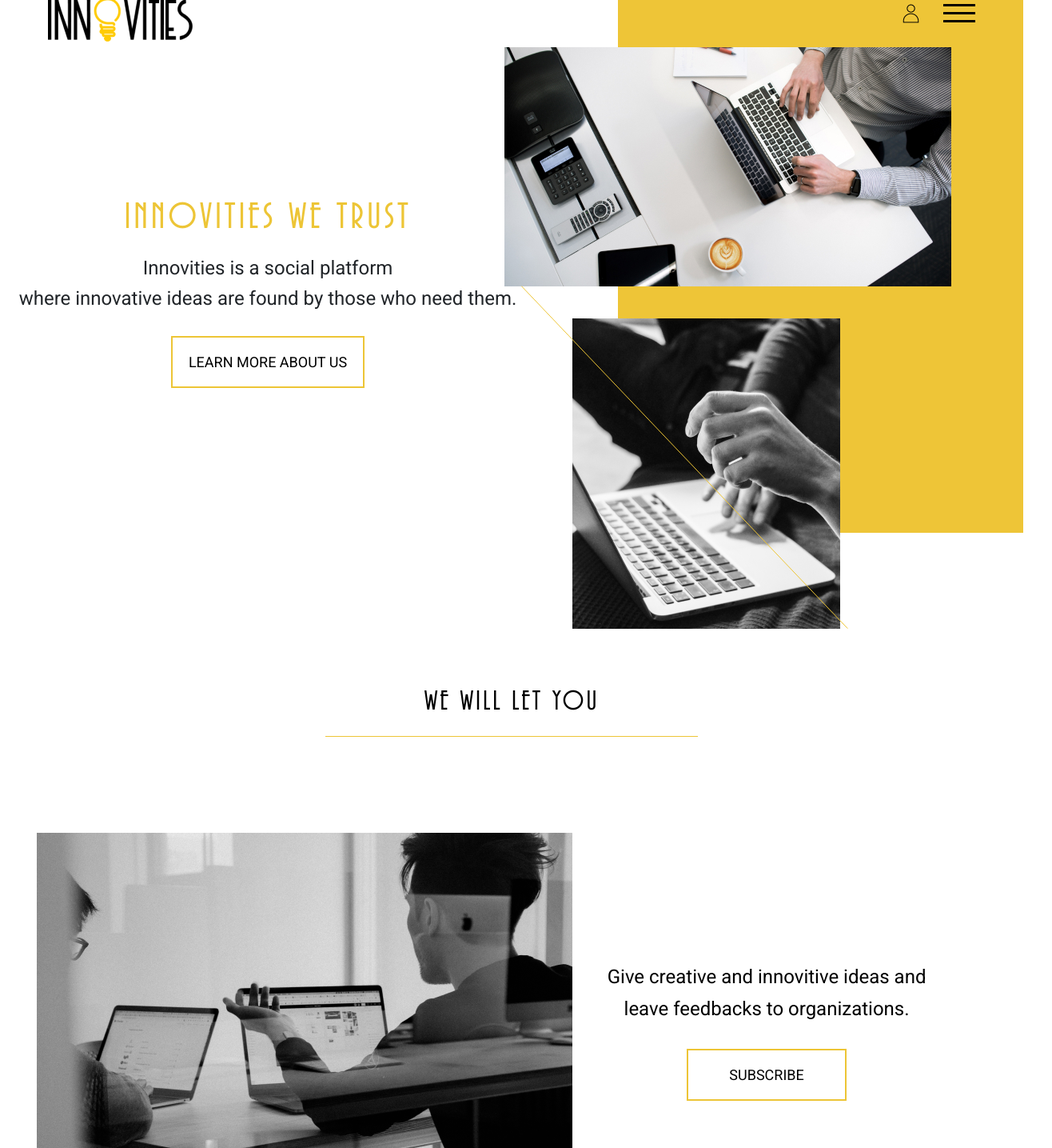
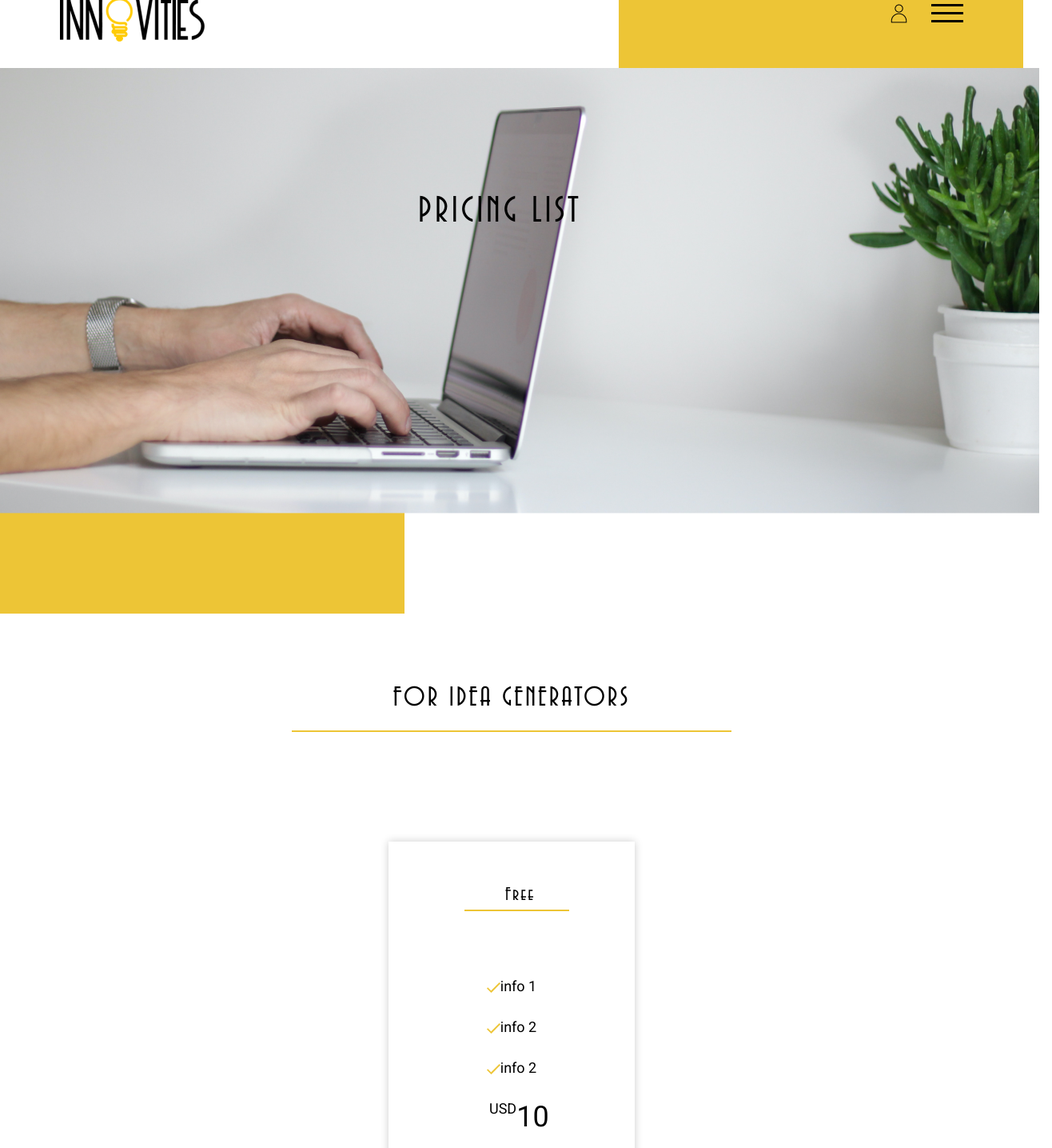
Before and after one commit to grigor-aramyan/generAItor, a React app: page / in a window 1280 px wide. Shown: the part 40-1475 px from the top of the page at 80% size, 1316 px wide, since content can reach past the window. Built offline with nearby package versions, Linux system fonts and the light colour scheme.

Commit message:
Pricing page update

```diff
--- a/public/css/styles.css
+++ b/public/css/styles.css
@@ -16,15 +16,15 @@
 /* Header */
 
 .header {
-  padding-left:60px !important;
-  padding-right:60px !important;
+  padding-left: 60px !important;
+  padding-right: 60px !important;
   position: absolute;
 }
 .header-wrapper {
   height: 72px;
 }
 .header-logo-wrapper {
-  padding-top:20px;
+  padding-top: 20px;
   cursor: pointer;
 }
 .header-profile-logo-wrapper {
@@ -33,11 +33,11 @@
 }
 .heaader-burger {
   cursor: pointer;
-  margin-left:30px;
-  padding-top:45px;
+  margin-left: 30px;
+  padding-top: 45px;
 }
-.heaader-burger img  {
-  margin-bottom:7px;
+.heaader-burger img {
+  margin-bottom: 7px;
 }
 
 /* Service */
@@ -170,7 +170,6 @@
   display: flex;
   flex-direction: row;
   justify-content: center;
-
 }
 .footer-icon {
   width: 42.41px;
@@ -369,7 +368,10 @@ margin-bottom: 10px;
 }
 
 /* Pricing page start */
-
+.pricing-header-wrapper {
+  position: relative;
+  z-index: 100;
+}
 .pricing-rectangle {
   position: absolute;
   width: 506px;
@@ -378,32 +380,26 @@ margin-bottom: 10px;
   top: 125px;
   background: #edc536;
 }
+.pricing-rectangle2 {
+  position: absolute;
+  width: 506px;
+  height: 681px;
+  right: 0px;
+  z-index: 1;
+  background: #edc536;
+}
 
 .pricing-image-wrapper {
   position: absolute;
   width: 1319px;
   height: 557px;
-  left: 60px;
+  /* left: 60px; */
+  margin-left: 60px;
   top: 125px;
-}
-
-.pricing-rectangle2 {
-  position: absolute;
-  width: 506px;
-  height: 681px;
-  left: 934px;
-  top: 0px;
-
-  background: #edc536;
+  z-index: 10;
 }
 
 .pricing-image-title {
-  position: absolute;
-  width: 251px;
-  height: 28px;
-  left: 590px;
-  top: 290px;
-
   font-family: Avenida Std;
   font-style: normal;
   font-weight: normal;
@@ -411,15 +407,23 @@ margin-bottom: 10px;
   line-height: 28px;
   text-align: center;
   letter-spacing: 0.08em;
-
+  white-space: nowrap;
   color: #000000;
+}
+.pricing-image-title-wrapper {
+  position: relative;
+  height: 28px;
+  top: 290px;
+  left: -43%;
+  z-index: 150;
+  text-align: center;
 }
 
 .pricing-idea-wrapper {
   /* width: 294px;
   height: 21px; */
   position: absolute;
-  top: 927px;
+  top: 345px;
   text-align: center;
 }
 
@@ -446,7 +450,7 @@ margin-bottom: 10px;
   width: 308px;
   height: 492px;
   margin: 100px auto;
-  top: 1038px;
+  top: 435px;
   background: #ffffff;
   box-shadow: 0px 0px 10px rgba(0, 0, 0, 0.2);
 }
@@ -528,12 +532,16 @@ margin-bottom: 10px;
 
   color: #ffffff;
 }
+.pricing-btn-text:hover {
+  text-decoration: none;
+  color: #ffffff;
+}
 
 .pricing-organization-wrapper {
   position: absolute;
   width: 283px;
   height: 21px;
-  top: 1675px;
+  top: 1200px;
   margin: 120px auto;
   text-align: center;
 }
@@ -553,7 +561,7 @@ margin-bottom: 10px;
 
 .pricing-org-line {
   position: absolute;
-  top: 1856px;
+  top: 1360px;
   width: 550px;
   height: 0px;
   border: 1px solid #edc536;
@@ -562,43 +570,50 @@ margin-bottom: 10px;
 
 .pricing-org-rectangle {
   width: 308px;
-  height: 492px;
+  /* height: 492px; */
+  position: relative;
   background: #ffffff;
   box-shadow: 0px 0px 10px rgba(0, 0, 0, 0.2);
 }
 
-.pricing-free-line {
-  position: absolute;
+.pricing-org-free-title {
+  width: 36px;
+  height: 14px;
+  position: relative;
+  top: 60px;
+  left: 136px;
+  /* margin-top: 60px; */
+  font-family: Avenida Std;
+  font-style: normal;
+  font-weight: normal;
+  font-size: 24px;
+  line-height: 14px;
+  letter-spacing: 0.08em;
+
+  color: #000000;
+}
+.pricing-org-free-line {
   width: 131px;
   height: 0px;
-  margin: 100px auto;
-  margin-bottom: 100px;
-  left: 98px;
+  position: relative;
+  top: 67px;
+  left: 89px;
   border: 1px solid #edc536;
   background: url(../images/free-Line.png);
 }
 .pricing-org-rect-wrapper {
   position: absolute;
   display: flex;
-  top: 1986px;
+  top: 1460px;
+  margin-bottom: 200px;
 }
-
-.pricing-image {
-  position: absolute;
-  width: 1319px;
-  height: 557px;
-  left: 60px;
-  top: 125px;
+.pricing-org-list-wrapper {
+  position: relative;
+  width: 248px;
+  /* border: 1px solid red; */
+  top: 138px;
+  left: 30px;
 }
-
-.pricing-org-list-wrapper {
-  position: absolute;
-  width: 248px;
-  height: 123px;
-  top: 194px;
-  left: 46px;
-}
-
 .pricing-org-list-item {
   font-family: Roboto;
   font-style: normal;
@@ -611,24 +626,61 @@ margin-bottom: 10px;
   list-style-type: none;
 }
 
+.pricing-price-org {
+  width: 56px;
+  height: 42px;
+  display: flex;
+  margin-top: 191px;
+  position: relative;
+  /* top: 151px; */
+  left: 126px;
+  margin-bottom: 74px;
+}
+
 .pricing-org-subscribe-btn {
   width: 137px;
   height: 50px;
   background: #edc536;
   position: relative;
-  top: 467px;
+  top: 25px;
   left: 85px;
+  text-align: center;
 }
-
+.pricing-price-usd-org {
+  font-size: 18px;
+  line-height: 21px;
+}
+.pricing-price-num-org {
+  font-size: 36px;
+  line-height: 42px;
+}
 .pricing-org-btn-text {
   font-family: Roboto;
   font-style: normal;
   font-weight: normal;
   font-size: 18px;
   line-height: 50px;
-  text-align: center;
+  /* text-align: center; */
   text-transform: uppercase;
   color: #ffffff;
+}
+
+.pricing-org-btn-text:hover {
+  text-decoration: none;
+  color: #ffffff;
+}
+
+.pricing-image {
+  position: absolute;
+  width: 1319px;
+  height: 557px;
+  left: 60px;
+  top: 125px;
+}
+
+.pricing-footer-wrapper {
+  position: relative;
+  top: 2200px;
 }
 
 /* Pricing Page end */
@@ -680,7 +732,6 @@ margin-bottom: 10px;
   position: absolute;
   bottom: 54%;
   left: 53%;
-
 }
 .get_in_touch-text p {
   font-weight: normal;
@@ -731,12 +782,11 @@ margin-bottom: 10px;
   border-bottom: 1px solid #edc536;
 }
 .partner {
-  width:277px;
+  width: 277px;
   max-width: 100%;
   overflow: hidden;
   height: 126px;
   margin: 0px 60px 120px;
 }
 
-
 /*End component Partners*/
--- a/src/components/Pricing/Pricing.js
+++ b/src/components/Pricing/Pricing.js
@@ -3,23 +3,35 @@ import React, { Component } from 'react';
 // components
 import PricingCart from './PricingCart';
 import PricingCartOrg from './PricingCartOrg';
+import Header from '../Header';
+import Footer from '../Footer';
 
 export default class Pricing extends Component {
   render() {
     return (
       <div className="container-fluid">
         <div className="row">
-          <div className="col-md-10 mx-auto ">
+          <div className="col-12">
+            <div className="pricing-header-wrapper">
+              <Header />
+            </div>
+          </div>
+        </div>
+        <div className="row">
+          <div className="col-12 d-flex justify-content-between">
             <div className="pricing-rectangle"></div>
-            <div className="pricing-rectangle2"></div>
-            <div className="pricing-image-wrapper">
+
+            <div className="col-10 offset-1 col-lg-8 offset-lg-2 div-wrapper d-flex justify-content-center align-items-center pricing-image-wrapper ">
               <img
                 src="images/pricing_page_image.png"
                 alt=""
                 className="responsive-image"
               />
+            </div>
+            <div className="pricing-image-title-wrapper">
               <h1 className="pricing-image-title">PRICING LIST</h1>
             </div>
+            <div className="pricing-rectangle2"></div>
           </div>
         </div>
 
@@ -31,13 +43,14 @@ export default class Pricing extends Component {
             </div>
           </div>
         </div>
-        <div className='row'>
+        <div className="row">
           <PricingCart
-            title='Free'
-            lineOne='info 1'
-            lineTwo='info 2'
-            lineThree='info 2'
-            price='10' />
+            title="Free"
+            lineOne="info 1"
+            lineTwo="info 2"
+            lineThree="info 2"
+            price="10"
+          />
         </div>
         <div className="row">
           <div className="col-10 offset-1 col-lg-8 offset-lg-2 div-wrapper d-flex justify-content-center align-items-center">
@@ -52,29 +65,40 @@ export default class Pricing extends Component {
           <div className="col-10 offset-1 col-lg-8 offset-lg-2 div-wrapper d-flex justify-content-center align-items-center">
             <div className="pricing-org-rect-wrapper">
               <PricingCartOrg
-                title='Free'
-                lineOne='info 1'
-                lineTwo='info 2'
-                lineThree='info 2'
-                price='10' />
+                title="Free"
+                lineOne="info 1"
+                lineTwo="info 2"
+                lineThree="info 2"
+                price="10"
+              />
               <PricingCartOrg
-                title='Free'
-                lineOne='info 1'
-                lineTwo='info 2'
-                lineThree='info 2'
-                price='10' />
+                title="Free"
+                lineOne="info 1"
+                lineTwo="info 2"
+                lineThree="info 2"
+                price="10"
+              />
               <PricingCartOrg
-                title='Free'
-                lineOne='info 1'
-                lineTwo='info 2'
-                lineThree='info 2'
-                price='10' />
+                title="Free"
+                lineOne="info 1"
+                lineTwo="info 2"
+                lineThree="info 2"
+                price="10"
+              />
               <PricingCartOrg
-                title='Free'
-                lineOne='info 1'
-                lineTwo='info 2'
-                lineThree='info 2'
-                price='10' />
+                title="Free"
+                lineOne="info 1"
+                lineTwo="info 2"
+                lineThree="info 2"
+                price="10"
+              />
+            </div>
+          </div>
+        </div>
+        <div className="row">
+          <div className="col-12">
+            <div className="pricing-footer-wrapper">
+              <Footer />
             </div>
           </div>
         </div>
--- a/src/components/pricing/PricingCart.js
+++ b/src/components/pricing/PricingCart.js
@@ -3,15 +3,9 @@ import PropTypes from 'prop-types';
 
 class PricingCart extends Component {
   render() {
-        const {
-            title,
-            lineOne,
-            lineTwo,
-            lineThree,
-            price
-        } = this.props;
+    const { title, lineOne, lineTwo, lineThree, price } = this.props;
 
-        return(
+    return (
       <div className="col-10 offset-1 col-lg-8 offset-lg-2 div-wrapper d-flex justify-content-center align-items-center">
         <div className="pricing-center-rectangle">
           <div className="text-center">
@@ -21,27 +15,29 @@ class PricingCart extends Component {
               <ul>
                 <li className="pricing-list-item">
                   <img src="images/vector.png" alt="Vektor" />
-                                    { lineOne }
+                  {lineOne}
                 </li>
                 <li className="pricing-list-item">
                   <img src="images/vector.png" alt="Vektor" />
-                                    { lineTwo }
+                  {lineTwo}
                 </li>
                 <li className="pricing-list-item">
                   <img src="images/vector.png" alt="Vektor" />
-                                    { lineThree }
+                  {lineThree}
                 </li>
               </ul>
             </div>
 
             <div className="pricing-price">
-                            <h4 className="pricing-price-usd">USD</h4>
-                            <h1 className="pricing-price-num">{ price }</h1>
+              <span className="pricing-price-usd">USD</span>
+              <span className="pricing-price-num">{price}</span>
             </div>
 
             <div className="pricing-subscribe-btn">
               <div>
-                                <h2 className="pricing-btn-text">subscribe</h2>
+                <a className="pricing-btn-text" href="#">
+                  subscribe
+                </a>
               </div>
             </div>
           </div>
@@ -57,6 +53,6 @@ PricingCart.propTypes = {
   lineTwo: PropTypes.string.isRequired,
   lineThree: PropTypes.string.isRequired,
   price: PropTypes.string.isRequired
-}
+};
 
 export default PricingCart;
--- a/src/components/pricing/PricingCartOrg.js
+++ b/src/components/pricing/PricingCartOrg.js
@@ -3,39 +3,38 @@ import PropTypes from 'prop-types';
 
 class PricingCartOrg extends Component {
   render() {
-        const {
-            title,
-            lineOne,
-            lineTwo,
-            lineThree,
-            price
-        } = this.props;
+    const { title, lineOne, lineTwo, lineThree, price } = this.props;
 
-        return(
+    return (
       <div className="col-md-3 col-lg-3">
         <div className="pricing-org-rectangle">
-                    <h1 className="pricing-free">{ title }</h1>
-                    <div className="pricing-free-line"></div>
-                    <div className="pricing-org-list-wrapper">
+          <h1 className="pricing-org-free-title">{title}</h1>
+          <div className="pricing-org-free-line"></div>
+          <div className="pricing-org-list-wrapper text-center">
             <ul>
               <li className="pricing-org-list-item">
                 <img src="images/vector.png" alt="Vektor" />
-                            { lineOne }
+                {lineOne}
               </li>
               <li className="pricing-org-list-item">
                 <img src="images/vector.png" alt="Vektor" />
-                            { lineTwo }
+                {lineTwo}
               </li>
               <li className="pricing-org-list-item">
                 <img src="images/vector.png" alt="Vektor" />
-                            { lineThree }
+                {lineThree}
               </li>
             </ul>
           </div>
-
+          <div className="pricing-price-org">
+            <span className="pricing-price-usd-org">USD</span>
+            <span className="pricing-price-num-org">{price}</span>
+          </div>
           <div className="pricing-org-subscribe-btn">
             <div>
-                            <h2 className="pricing-org-btn-text">subscribe</h2>
+              <a className="pricing-org-btn-text" href="#">
+                subscribe
+              </a>
             </div>
           </div>
         </div>
@@ -50,6 +49,6 @@ PricingCartOrg.propTypes = {
   lineTwo: PropTypes.string.isRequired,
   lineThree: PropTypes.string.isRequired,
   price: PropTypes.string.isRequired
-}
+};
 
 export default PricingCartOrg;
--- a/src/index.js
+++ b/src/index.js
@@ -15,7 +15,7 @@ ReactDOM.render(
     <Router>
       <Route path="/">
         <Switch>
-          <Route exact path="/" component={Homepage} />
+          <Route exact path="/" component={Pricing} />
           <Route
             path="/*"
             render={() => {
```
Lines whose indentation alone changed are shown as unchanged.
